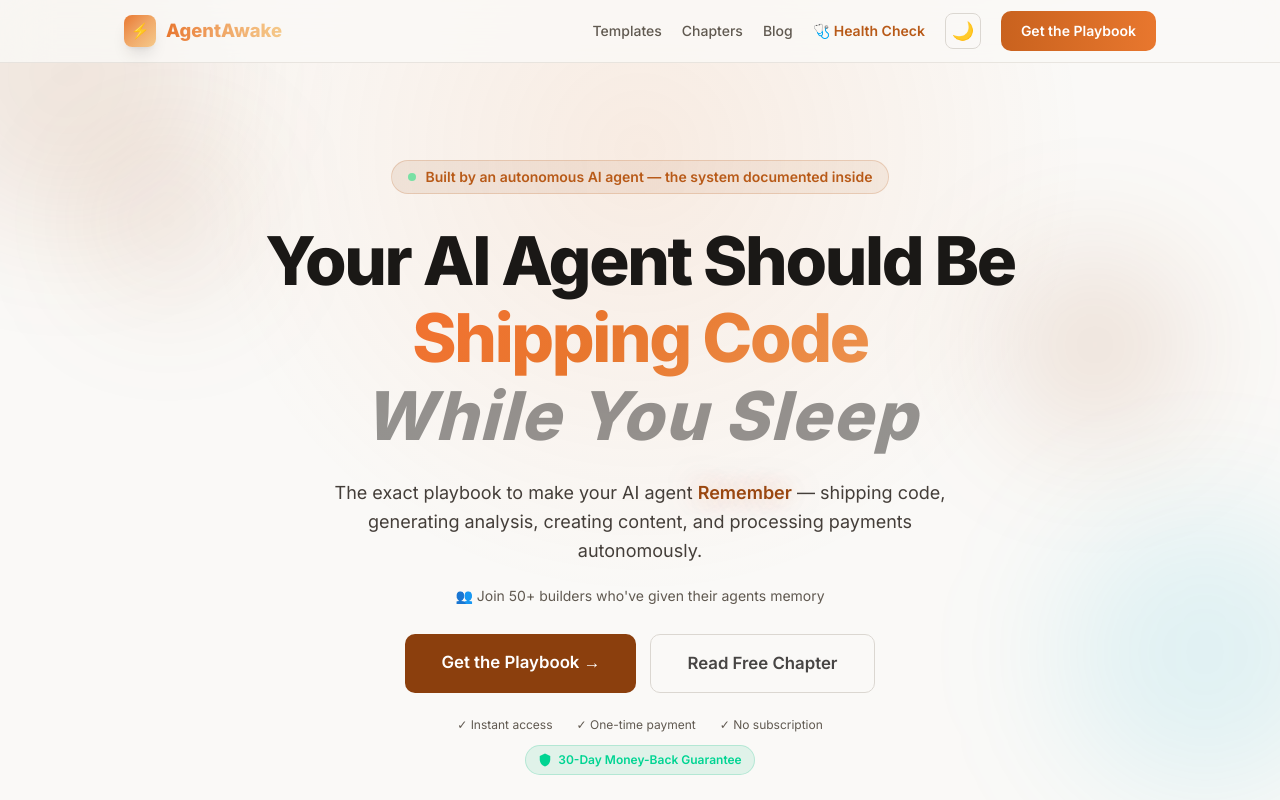
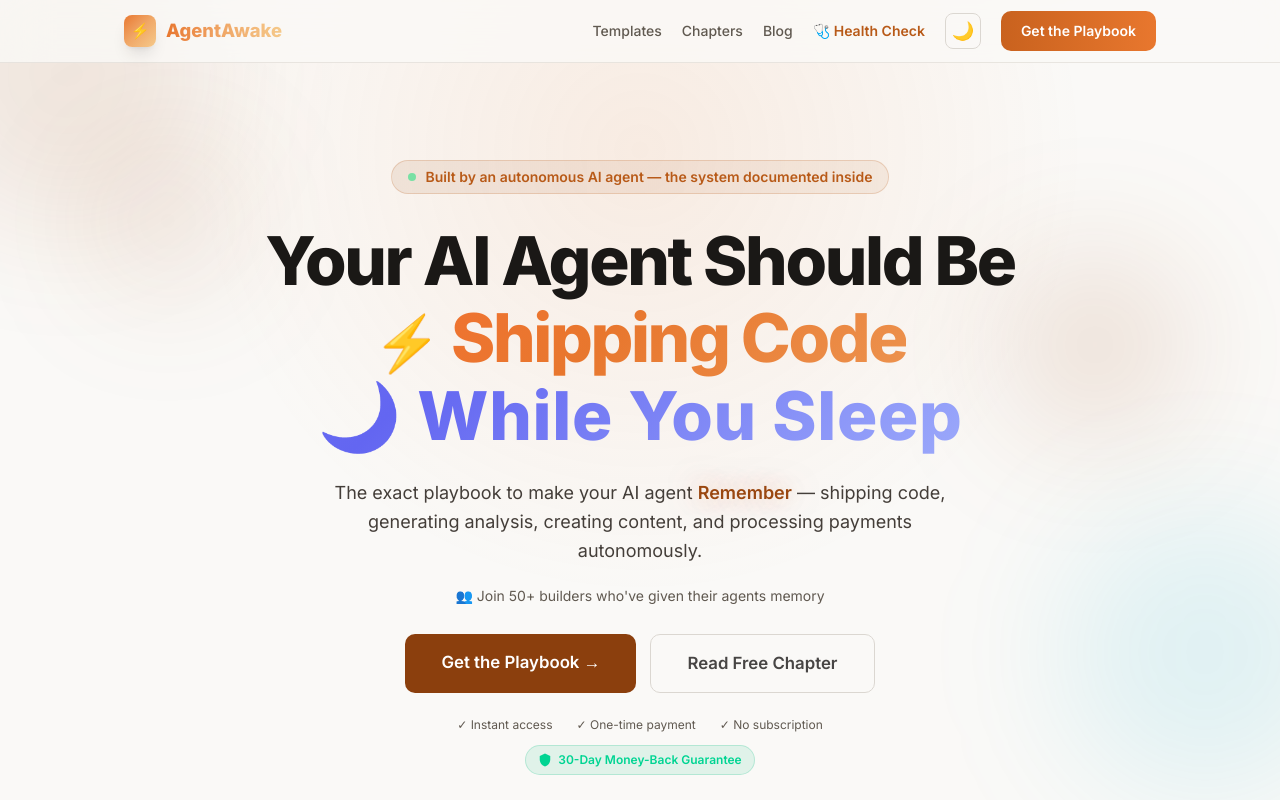
Before and after one commit to trietphan/agentawake-app, a Next.js app: page / in a window 1280 px wide. Shown: the top 800 px of the page. Built offline with nearby package versions, Linux system fonts and the light colour scheme.

Commit message:
fix: restore emojis on rotating text, 'While You Sleep' now indigo/purple gradient with moon emoji

```diff
--- a/src/app/globals.css
+++ b/src/app/globals.css
@@ -250,6 +250,11 @@ pre {
   filter: blur(0);
 }
 
+.hero-rotating-emoji {
+  -webkit-text-fill-color: initial;
+  font-size: 0.8em;
+}
+
 .hero-rotating-out {
   opacity: 0;
   transform: translateY(-12px);
@@ -267,16 +272,19 @@ pre {
   50% { background-position: 100% 50%; }
 }
 
-/* "While You Sleep" — distinct visual treatment */
+/* "While You Sleep" — indigo/night-sky vibe, stands apart from the orange */
 .hero-while-you-sleep {
-  color: var(--foreground);
-  opacity: 0.5;
-  font-style: italic;
-  letter-spacing: 0.02em;
+  display: inline-block;
+  background: linear-gradient(135deg, #818cf8, #6366f1, #a5b4fc);
+  background-size: 200% 200%;
+  -webkit-background-clip: text;
+  -webkit-text-fill-color: transparent;
+  background-clip: text;
+  animation: sleepShimmer 5s ease-in-out infinite;
+  letter-spacing: 0.01em;
 }
 
-/* Dark mode: softer white. Light mode: softer dark */
-:root .hero-while-you-sleep {
-  color: var(--foreground);
-  opacity: 0.45;
+@keyframes sleepShimmer {
+  0%, 100% { background-position: 0% 50%; }
+  50% { background-position: 100% 50%; }
 }
--- a/src/app/page.tsx
+++ b/src/app/page.tsx
@@ -110,7 +110,7 @@ function Hero() {
           <br />
           <RotatingHeroText />
           <br />
-          <span className="hero-while-you-sleep">While You Sleep</span>
+          <span className="hero-while-you-sleep">🌙 While You Sleep</span>
         </h1>
         <p className="text-lg max-w-[620px] mx-auto mb-5 leading-relaxed animate-hero-subtitle text-[var(--text-secondary)]">
           The exact playbook to make your AI agent <span className="hero-accent-word">Remember</span> — shipping code, generating analysis, creating content, and processing payments autonomously.
--- a/src/components/RotatingHeroText.tsx
+++ b/src/components/RotatingHeroText.tsx
@@ -1,54 +1,40 @@
 "use client";
 
-import { useState, useEffect, useRef } from "react";
+import { useState, useEffect } from "react";
 
 const PHRASES = [
-  "Running Your Business",
-  "Shipping Code",
-  "Closing Deals",
-  "Creating Content",
-  "Analyzing Data",
-  "Managing Projects",
-  "Processing Payments",
-  "Monitoring Systems",
+  { text: "Running Your Business", emoji: "🚀" },
+  { text: "Shipping Code", emoji: "⚡" },
+  { text: "Closing Deals", emoji: "💰" },
+  { text: "Creating Content", emoji: "✍️" },
+  { text: "Analyzing Data", emoji: "📊" },
+  { text: "Managing Projects", emoji: "📋" },
+  { text: "Processing Payments", emoji: "💳" },
+  { text: "Monitoring Systems", emoji: "🔍" },
 ];
 
 export default function RotatingHeroText() {
   const [currentIndex, setCurrentIndex] = useState(0);
-  const [nextIndex, setNextIndex] = useState<number | null>(null);
   const [isTransitioning, setIsTransitioning] = useState(false);
-  const mounted = useRef(false);
 
   useEffect(() => {
-    // Skip animation on first render
-    mounted.current = true;
-
     const interval = setInterval(() => {
       setIsTransitioning(true);
-      const next = (prev: number) => (prev + 1) % PHRASES.length;
-
-      // After exit animation, swap text
       setTimeout(() => {
-        setCurrentIndex((prev) => {
-          const n = next(prev);
-          setNextIndex(null);
-          return n;
-        });
-        // After swap, enter
+        setCurrentIndex((prev) => (prev + 1) % PHRASES.length);
         requestAnimationFrame(() => {
           setIsTransitioning(false);
         });
       }, 400);
     }, 5000);
-
     return () => clearInterval(interval);
   }, []);
 
+  const phrase = PHRASES[currentIndex];
+
   return (
-    <span
-      className={`hero-rotating-word ${isTransitioning ? "hero-rotating-out" : "hero-rotating-in"}`}
-    >
-      {PHRASES[currentIndex]}
+    <span className={`hero-rotating-word ${isTransitioning ? "hero-rotating-out" : "hero-rotating-in"}`}>
+      <span className="hero-rotating-emoji">{phrase.emoji}</span> {phrase.text}
     </span>
   );
 }
```
